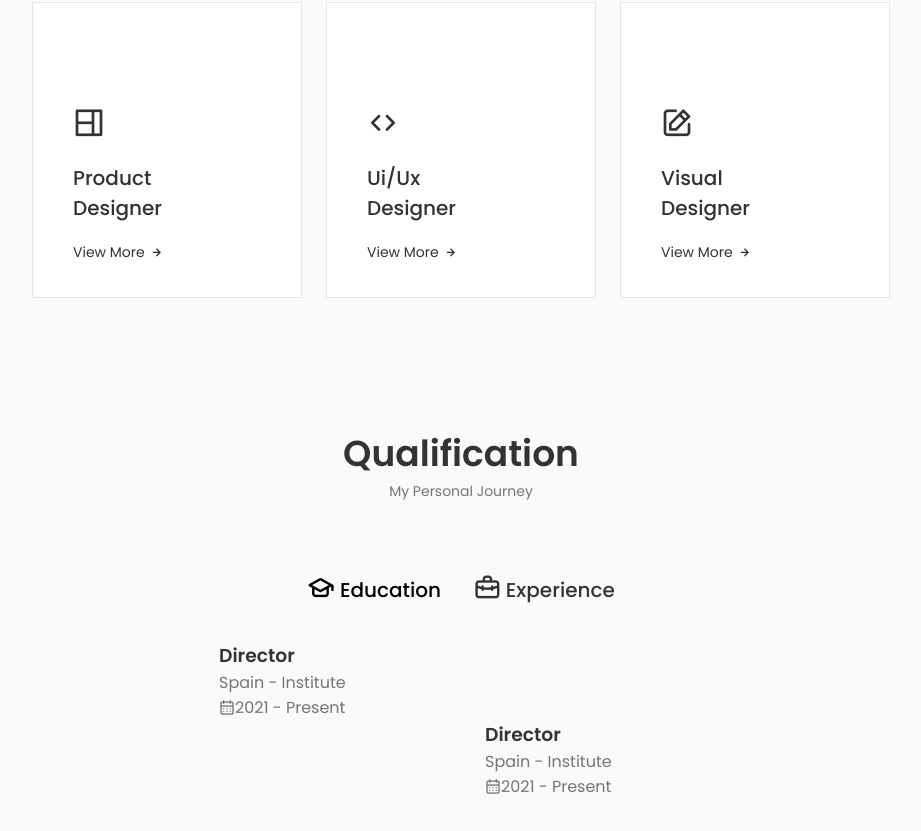
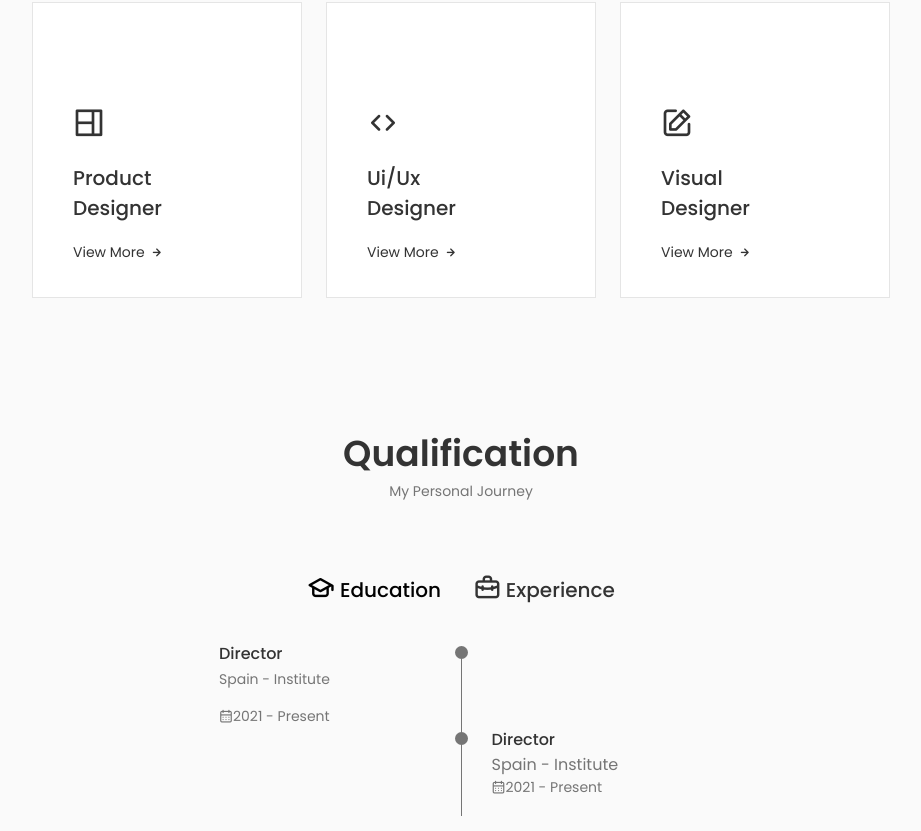
Before and after one commit to Azizbek0304/React-Portfolio, a React (Create React App) app: page / in a window 1280 px wide. Shown: the part 2065-2896 px from the top of the page, without its empty margins (179-1100 px from the left). Built offline with nearby package versions, Linux system fonts and the light colour scheme.

Commit message:
Qualification-is-ending

```diff
--- a/src/componets/Qualification/index.jsx
+++ b/src/componets/Qualification/index.jsx
@@ -1,7 +1,11 @@
-import React from 'react';
+import React, { useState } from 'react';
 import './qualification.css';
 
 function Qualification() {
+  const [toggleState, setToggleState] = useState(1);
+  const toggleTab = (index) => {
+    setToggleState(index);
+  };
   return (
     <section className="qualification section">
       <h2 className="section__title">Qualification</h2>
@@ -9,22 +13,42 @@ function Qualification() {
 
       <div className="qualification__container container">
         <div className="qualification__tabs">
-          <div className="qualification__button qualification__active button-flex">
+          <div
+            onClick={() => toggleTab(1)}
+            className={
+              toggleState === 1
+                ? 'qualification__button qualification__active button-flex'
+                : 'qualification__button button-flex'
+            }
+          >
             <i className="uil uil-graduation-cap qualification__icon"></i>
             Education
           </div>
 
-          <div className="qualification__button button-flex">
+          <div
+            onClick={() => toggleTab(2)}
+            className={
+              toggleState === 2
+                ? 'qualification__button qualification__active button-flex'
+                : 'qualification__button button-flex'
+            }
+          >
             <i className="uil uil-briefcase-alt qualification__icon"></i>
             Experience
           </div>
         </div>
         <div className="qualification__sections">
-          <div className="qualification__content">
+          <div
+            className={
+              toggleState === 1
+                ? 'qualification__content qualification__content-active'
+                : 'qualification__content'
+            }
+          >
             <div className="qualification__data">
               <div>
                 <h3 className="qualification__title">Director</h3>
-                <span className="qualifiation__subtitle">
+                <span className="qualification__subtitle">
                   Spain - Institute
                 </span>
 
@@ -62,7 +86,13 @@ function Qualification() {
             </div>
           </div>
 
-          <div className="qualification__content qualification__content-active">
+          <div
+            className={
+              toggleState === 2
+                ? 'qualification__content qualification__content-active'
+                : 'qualification__content'
+            }
+          >
             <div className="qualification__data">
               <div>
                 <h3 className="qualification__title">Director</h3>
--- a/src/componets/Qualification/qualification.css
+++ b/src/componets/Qualification/qualification.css
@@ -48,3 +48,34 @@
   grid-template-columns: 1fr max-content 1fr;
   column-gap: 1.5rem;
 }
+
+.qualification__title {
+  font-size: var(--normal-font-size);
+  font-weight: var(--font-medium);
+}
+
+.qualification__subtitle {
+  display: inline-block;
+  font-size: var(--small-font-size);
+  margin-bottom: var(--mb-1);
+}
+
+.qualification__calendar {
+  font-size: var(--small-font-size);
+}
+
+.qualification__rounder {
+  display: inline-block;
+  width: 13px;
+  height: 13px;
+  background-color: var(--text-color);
+  border-radius: 50%;
+}
+
+.qualification__line {
+  display: block;
+  width: 1px;
+  height: 100%;
+  background-color: var(--text-color);
+  transform: translate(6px, -7px);
+}
```
